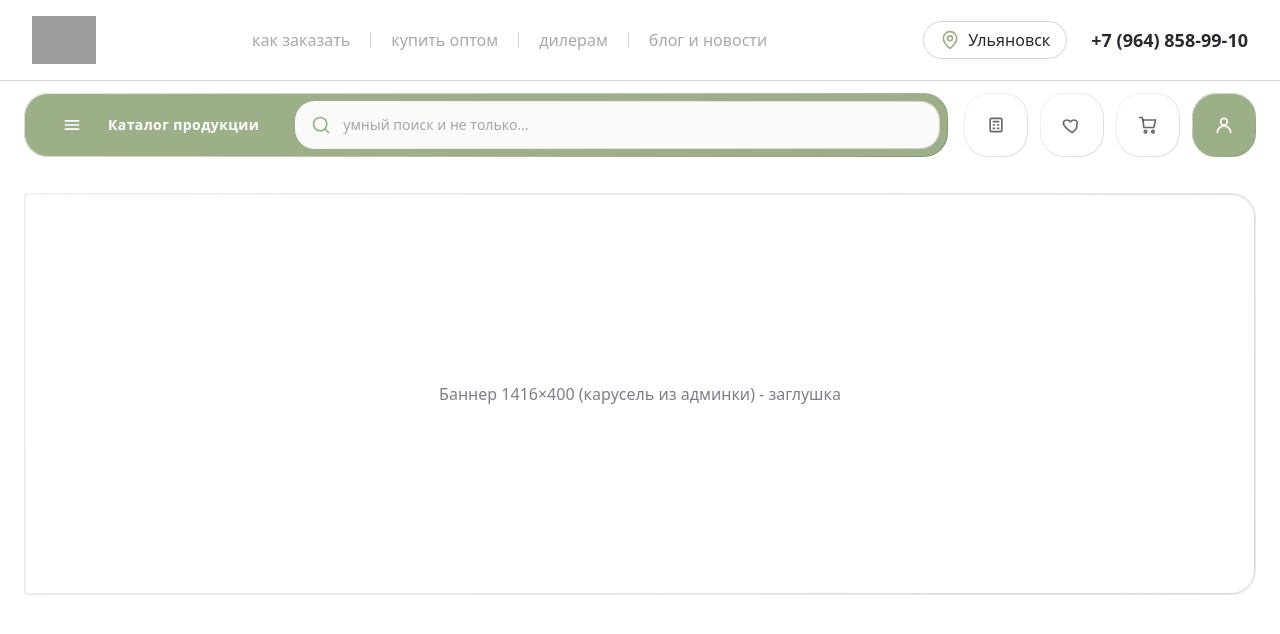
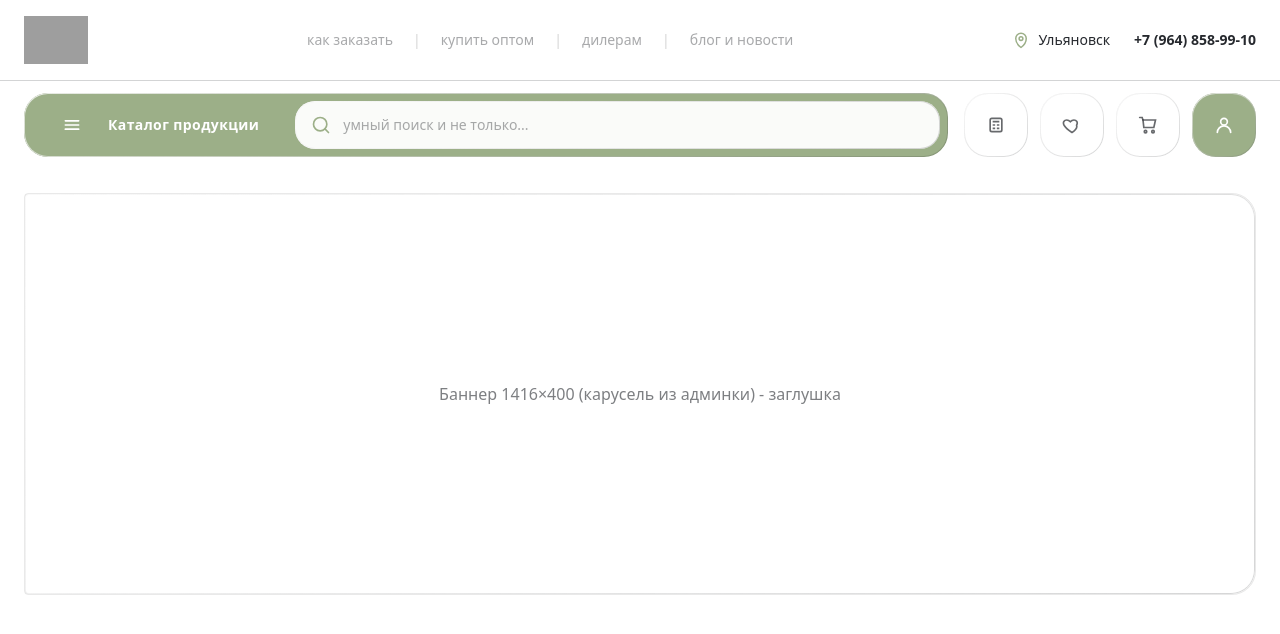
Before and after one commit to uniconsulting/sk_lkz_v1.0, a Next.js app in the folder apps/web/: page / in a window 1280 px wide. Shown: the top 634 px of the page. Built offline with nearby package versions, Linux system fonts and the light colour scheme; grey boxes are pictures that could not be loaded.

Commit message:
Update topbar.tsx

```diff
--- a/apps/web/components/header/topbar.tsx
+++ b/apps/web/components/header/topbar.tsx
@@ -1,82 +1,68 @@
 import React from "react";
 import Link from "next/link";
-import { MapPin } from "lucide-react";
+import { Container } from "@sk/ui";
 
 export type TopNavItem = { label: string; href: string };
 
-type TopbarProps = {
-  nav?: TopNavItem[];
-  cityLabel?: string;
-  phoneLabel?: string;
-  phoneHref?: string;
+export type TopbarProps = {
   logoSlot?: React.ReactNode;
+  nav: TopNavItem[];
+  regionLabel: string;
+  phoneLabel: string;
+  phoneHref: string;
 };
 
-const DEFAULT_NAV: TopNavItem[] = [
-  { label: "как заказать", href: "#how-to-order" },
-  { label: "купить оптом", href: "#b2b" },
-  { label: "дилерам", href: "#dealers" },
-  { label: "блог и новости", href: "#blog" },
-];
-
-function normalizeTelHref(value: string) {
-  const digits = value.replace(/[^\d+]/g, "");
-  return digits.startsWith("+") ? `tel:${digits}` : `tel:+${digits}`;
+function PinIcon() {
+  return (
+    <svg width="18" height="18" viewBox="0 0 24 24" className="block">
+      <path
+        d="M12 22s7-5.1 7-12a7 7 0 1 0-14 0c0 6.9 7 12 7 12z"
+        fill="none"
+        stroke="currentColor"
+        strokeWidth="2"
+        strokeLinejoin="round"
+      />
+      <circle cx="12" cy="10" r="2.5" fill="none" stroke="currentColor" strokeWidth="2" />
+    </svg>
+  );
 }
 
-export function Topbar({
-  nav = DEFAULT_NAV,
-  cityLabel = "Ульяновск",
-  phoneLabel = "+7 (964) 858-99-10",
-  phoneHref,
-  logoSlot,
-}: TopbarProps) {
-  const telHref = phoneHref ?? normalizeTelHref(phoneLabel);
-
+export function Topbar({ logoSlot, nav, regionLabel, phoneLabel, phoneHref }: TopbarProps) {
   return (
-    <div className="w-full bg-white">
-      <div className="mx-auto max-w-[1440px] px-8">
-        <div className="flex h-20 items-center justify-between">
+    <div className="w-full bg-bg border-b border-dark/20">
+      <Container className="py-4">
+        <div className="flex items-center justify-between gap-6">
           <div className="flex items-center">{logoSlot}</div>
 
-          <nav className="hidden lg:flex items-center text-[16px]">
+          <nav className="hidden lg:flex items-center text-sm text-dark/40">
             {nav.map((item, idx) => (
-              <div key={item.href} className="flex items-center">
-                <Link
-                  href={item.href}
-                  className="text-dark/40 hover:text-dark/60 transition-colors"
-                >
+              <React.Fragment key={item.href}>
+                <Link href={item.href} className="hover:text-dark/60 transition-colors">
                   {item.label}
                 </Link>
-
-                {idx !== nav.length - 1 && (
-                  <span className="mx-5 h-4 w-px bg-dark/20" />
-                )}
-              </div>
+                {idx !== nav.length - 1 && <span className="mx-5 text-dark/20">|</span>}
+              </React.Fragment>
             ))}
           </nav>
 
-          <div className="flex items-center gap-6">
+          <div className="flex items-center gap-6 text-sm">
             <button
               type="button"
-              className="inline-flex items-center gap-2 rounded-full border border-dark/20 px-4 py-2 text-dark text-[16px] leading-none"
-              aria-label="Выбор города"
+              className="hidden sm:inline-flex items-center gap-2 text-dark hover:opacity-90 transition"
+              aria-label="Выбор региона"
             >
-              <MapPin className="h-5 w-5 text-accent1" />
-              <span>{cityLabel}</span>
+              <span className="text-accent1">
+                <PinIcon />
+              </span>
+              <span className="whitespace-nowrap">{regionLabel}</span>
             </button>
 
-            <a
-              href={telHref}
-              className="text-dark font-semibold text-[18px] leading-none"
-            >
+            <a href={phoneHref} className="text-dark font-semibold whitespace-nowrap hover:opacity-90 transition">
               {phoneLabel}
             </a>
           </div>
         </div>
-      </div>
-
-      <div className="h-px w-full bg-dark/20" />
+      </Container>
     </div>
   );
 }
```
